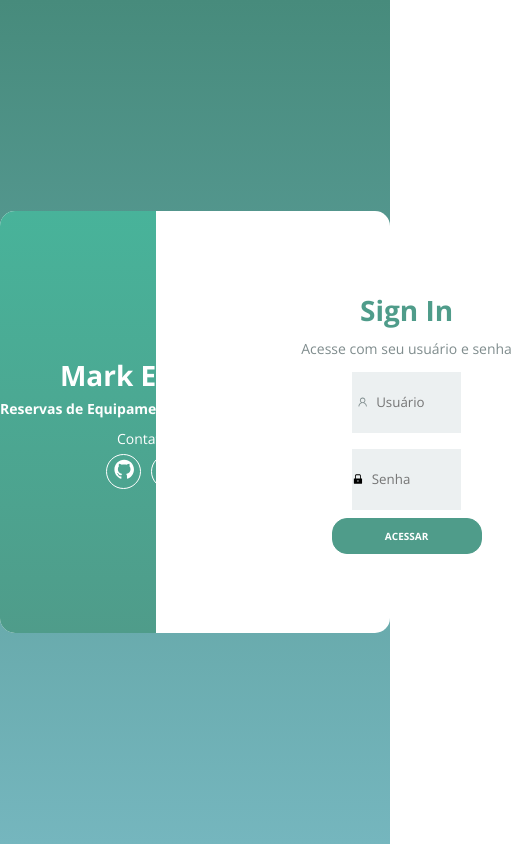
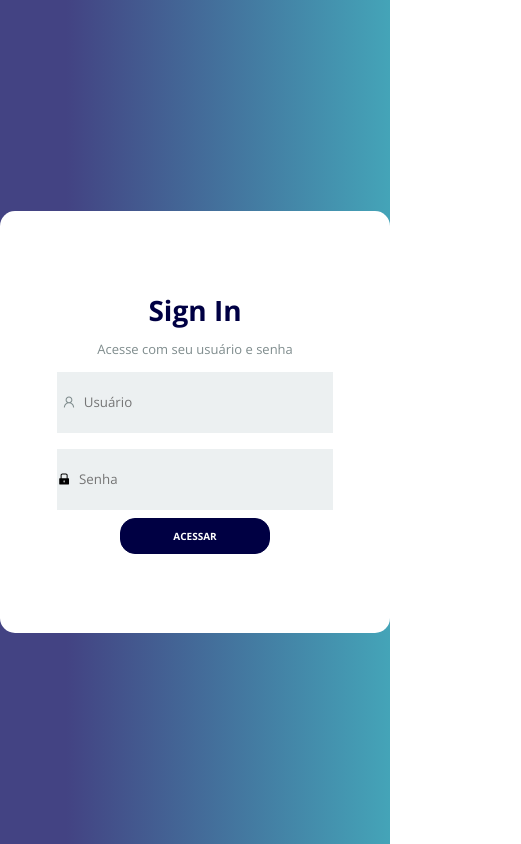
Before and after one commit to AllisonSBahls/mark-equips, a React (Create React App) app in the folder markequip-app/: page / in a window 390 px wide. Shown: the whole page, 521 px wide, since content can reach past the window. Built offline with nearby package versions, Linux system fonts and the light colour scheme; no server answers.

Commit message:
response page login

```diff
--- a/markequip-app/package.json
+++ b/markequip-app/package.json
@@ -17,6 +17,7 @@
     "react-modal": "^3.12.1",
     "react-router-dom": "^5.2.0",
     "react-scripts": "4.0.1",
+    "react-toastify": "^7.0.3",
     "typescript": "^4.1.3",
     "web-vitals": "^0.2.4"
   },
--- a/markequip-app/src/Pages/Equipments/index.tsx
+++ b/markequip-app/src/Pages/Equipments/index.tsx
@@ -5,7 +5,7 @@ import "./styles.css";
 import { useEffect, useState } from "react";
 import { fetchEquipment, removeEquipment } from "../../Services/equipment";
 import { IEquipment } from "./types";
-import {toast} from 'react-toastify'
+import { toast } from 'react-toastify'
 import { FaSearch } from "react-icons/fa";
 import SearchInput from "../../Components/Debounced/SearchInput";
 import EquipmentModal from "./EquipmentModal";
@@ -30,66 +30,99 @@ export default function Equipment() {
     }
   }
 
-  useEffect(() =>{
+  useEffect(() => {
     fetchEquipmentsCard();
     // eslint-disable-next-line react-hooks/exhaustive-deps
   }, [token, name, equipmentId, openModal])
 
 
-  async function fetchEquipmentsCard(){
-      try{
+  async function fetchEquipmentsCard() {
+    try {
       const response = await fetchEquipment(page, authorization, name);
       setTotalResult(response.data.totalResults)
       SetEquipments(response.data.list);
-      setPageB(page+1);
-    }catch(err){
+      setPageB(page + 1);
+    } catch (err) {
       toast.error("Erro ao listar os Colaboradores")
     }
   }
 
   async function fetchMoreEquipments() {
-    try{
+    try {
       const response = await fetchEquipment(pageB, authorization, name)
       setTotalResult(response.data.totalResults);
       SetEquipments([...equipments, ...response.data.list]);
-      setPageB(pageB+1);
-    }catch(err){
+      setPageB(pageB + 1);
+    } catch (err) {
       toast.error("Erro ao listar os Colaboradores")
     }
   }
 
-  async function deleteEquipment(id: number){
-    try{
+  async function deleteEquipment(id: number) {
+    try {
       await removeEquipment(id, authorization);
       SetEquipments(equipments.filter(equipments => equipments.id !== id));
       toast.success("Colaborador deletado com Sucesso")
 
-    } catch (err){
+    } catch (err) {
       toast.error("Erro ao Deletar o Colaborador")
     }
   }
 
   return (
     <>
-      <Navbar title={"Equipamentos e Laboratórios"}/>
+      <Navbar title={"Equipamentos e Laboratórios"} />
       <div className="equipment-container">
-        <div className="equipment-action-content">
+        <div className="equipment-content">
+          <div className="equipment-content-action">
+            <h3>Equipamentos e Laboratórios: </h3>
+            <div className="equipment-content-search">
               <div className="field-search">
                 <FaSearch className="icon icon-search" />
-            <SearchInput value ={name} onChange={(search: string) => {setName(search)}}/>
+                <SearchInput value={name} onChange={(search: string) => { setName(search) }} />
               </div>
               <button onClick={() => setOpenModal(true)} className="equipment-btn-insert">Novo</button>
             </div>
+          </div>
         <div className={`equipment-content ${totalResult < 4 ? "equipment-justify" : ""}`}>
-        {equipments.map(equipment =>(
+          <div className="equipment">
+            <div className="equipment-title">
+              <h4 className="equipment-name">Projetor</h4>
+              <h5 className="equipment-tombo">Nº 2312</h5>
+            </div>
+            <div className="equipment-description">
+              <p>Porta HDMI, VGA saida de som, qualidade</p>
+            </div>
+            <div className="equipment-btn-action">
+              <button className="equipment-btn-reserver" >Reservar</button>
+              {/* <button
+            className="equipment-btn-delete"
+            onClick={() => {
+              if (window.confirm(`Você tem certeza que deseja remover o(a): ${equipment.name}`)) {
+                deleteEquipment(equipment.id);
+              }
+            }}>
+            Deletar
+          </button> */}
+              {/* <button
+            className="equipment-btn-edit"
+            onClick={() => onClickInfo(equipment.id)}
+          >
+            Editar
+          </button> */}
+            </div>
+          </div>
+          {equipments.map(equipment => (
             <EquipmentCard
               key={equipment.id}
               equipment={equipment}
               onClickInfo={setEquipmentId}
               onClickReserver={setEquipmentReserver}
-            deleteEquipment={deleteEquipment}/>
+              deleteEquipment={deleteEquipment} />
           ))}
         </div>
+        </div>
+
         <button
           className="btn-action btn-more-list"
           type="button"
@@ -99,12 +132,12 @@ export default function Equipment() {
       </div>
       <EquipmentModal
         equipmentId={equipmentId}
-      openModal ={openModal}
-      onClickClose={() => [setEquipmentId(null), setOpenModal(false)]}/>
+        openModal={openModal}
+        onClickClose={() => [setEquipmentId(null), setOpenModal(false)]} />
 
       <EquipmentReserver
         equipmentId={equipmentReserver}
-        onClickClose={() => [setEquipmentReserver(null), setOpenModal(false)]}/>
+        onClickClose={() => [setEquipmentReserver(null), setOpenModal(false)]} />
     </>
 
   );
--- a/markequip-app/src/Pages/Equipments/styles.css
+++ b/markequip-app/src/Pages/Equipments/styles.css
@@ -5,9 +5,18 @@
 }
 
 .equipment-content{
+    width: 100%;
     display: flex;
     flex-wrap: wrap;
-    justify-content: space-around;
+    border: 1px solid black;
+}
+
+.equipment-content-action{
+    display: flex;
+}
+
+.equipment-content-search{
+    display: flex;
 }
 
 .equipment-content.equipment-justify{
@@ -19,7 +28,8 @@
     width: 240px;
     height: 150px;
     color: rgb(255, 255, 255);
-    background-color: #272757;
+    background-color: #2a2a4b;
+    margin: 10px 30px;
     padding: 10px;
     border: 1px solid black;
     border-radius: 10px 15px;
@@ -103,12 +113,12 @@
 }
 
 .equipment-btn-reserver{
-    background-color: #198754;
-    border: 1px solid  #198754;
+    background-color: #20947b;
+    border: 1px solid  #20947b;
 }
 
 .equipment-btn-reserver:hover{
-    background-color: #0b4f53;
+    background-color: #2b5f54;
 }
 .equipment-btn-delete{
     float: right;
--- a/markequip-app/src/Pages/Login/styles.css
+++ b/markequip-app/src/Pages/Login/styles.css
@@ -4,7 +4,7 @@
     max-width: 100vw;
     justify-content: center;
     align-items: center;
-    background: linear-gradient(0deg, #75b6be 0%, #478b7c 100%);
+    background: linear-gradient(90deg, rgba(67,67,131,1) 17%, rgba(68,164,184,1) 100%);
 
 }
 
@@ -23,7 +23,7 @@
 .content::before{
     content: '';
     position: absolute;
-    background: linear-gradient(0deg, #4f9c8a 0%, #48b39a 100%);
+    background: var(--primary-color);
     width: 40%;
     height: 100%;
     border-radius: 15px 0 0 15px;
@@ -73,21 +73,21 @@
 
 .btn-primary:hover{
     background: white;
-    color: #4f9c8a;
+    color: #000043;
     transition: .3s;
 
 }
 
 .btn-second{
-    background-color: #4f9c8a;
+    background-color: #000043;
     color: white;
-    border: 1px solid #4f9c8a;
+    border: 1px solid#000043;
 
 }
 .btn-second:hover{
     background-color: #ffffff;
-    border: 1px solid #4f9c8a;
-    color: #4f9c8a;
+    border: 1px solid #000043;
+    color: #000043;
     transition: .3s;
 }
 
@@ -110,7 +110,7 @@
 
 .title-secundary{
     margin-bottom: 5px;
-    color: #4f9c8a;
+    color: #000043;
 }
 
 
@@ -140,7 +140,7 @@
 
 .link-social-media:hover .item-social-media{
     background-color:  #ffffff;
-    color:  #4f9c8a;
+    color:  #000043;
 
     transition: .3s;
 }
@@ -152,7 +152,7 @@
 .form{
     display: flex;
     flex-direction: column;
-    width: 55%;
+    width: 75%;
 }
 
 .form input{
@@ -176,3 +176,37 @@
     color: #7f8c8d;
     margin-left: 5px;
 }
+
+@media(max-width: 858px){
+    .description {
+        font-size: 13px;
+    }
+    .first-column{
+        flex: 0.1 0 auto;
+    }
+}
+
+@media(max-width: 858px){
+    .description-primary{
+        display: none;
+    }
+    .first-column{
+        flex: 0.5 0 auto;
+    }
+}
+
+@media(max-width: 465px){
+    .title-primary{
+        font-size: 20px;
+    }
+}
+
+@media(max-width: 414px){
+    .content::before{
+        display: none;
+    }
+
+    .first-column{
+        display: none;
+    }
+}
```
Also changed, not shown: 1 other file (tests, documents, lock files or other folders). Lines whose indentation alone changed are shown as unchanged.
